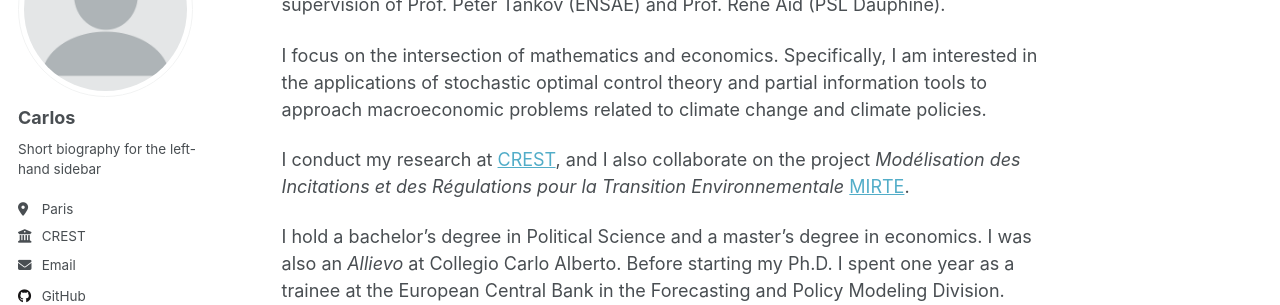
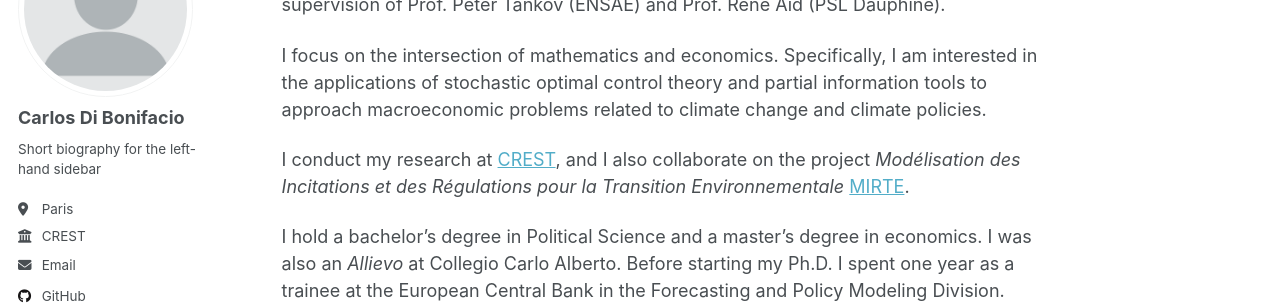
Before and after one commit to carlosdibonifacio/carlosdibonifacio.github.io, a Jekyll site: the page built from _pages/about.md, in a window 1280 px wide. Shown: the part 177-482 px from the top of the page. Built offline with Jekyll 4.4.1, drawn with Linux system fonts in a browser that asks for light colours; a script that is not in the unit is left out.

Commit message:
Update _config.yml

```diff
--- a/_config.yml
+++ b/_config.yml
@@ -23,7 +23,7 @@ repository               : "academicpages/academicpages.github.io"
 author:
   # Biographic information
   avatar           : "profile.png"
-  name             : "Carlos"
+  name             : "Carlos Di Bonifacio"
   #pronouns         : # example: "she/her"
   bio              : "Short biography for the left-hand sidebar"
   location         : "Paris"
```
